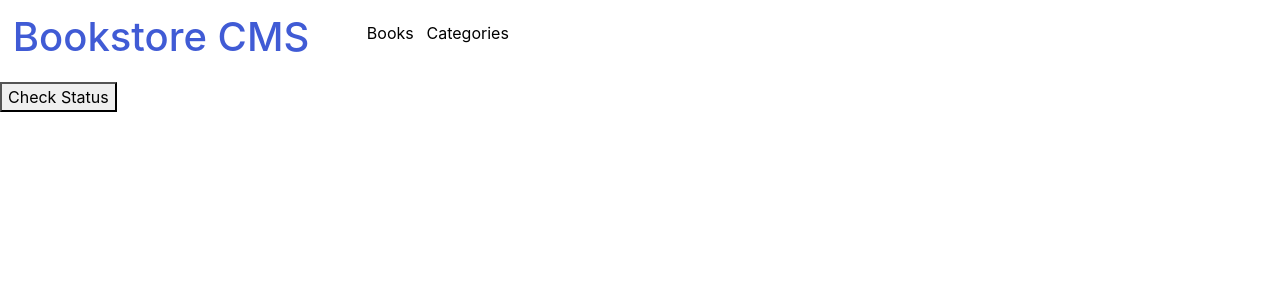
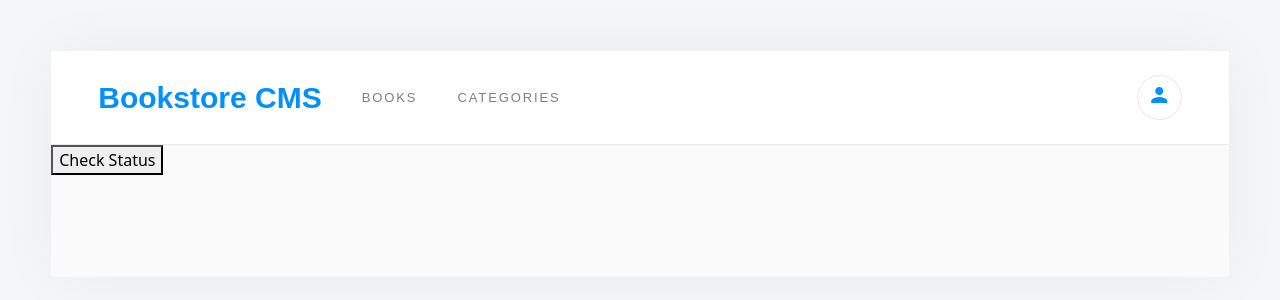
Before and after one commit to Kashif-Saleem-Ghuman/bookstore, a React (Create React App) app: page /categories in a window 1280 px wide. Shown: the top 300 px of the page. Built offline with nearby package versions, Linux system fonts and the light colour scheme.

Commit message:
style nav bar

```diff
--- a/package.json
+++ b/package.json
@@ -10,6 +10,7 @@
     "axios": "^1.2.4",
     "prop-types": "^15.8.1",
     "react": "^18.2.0",
+    "react-circular-progressbar": "^2.1.0",
     "react-dom": "^18.2.0",
     "react-redux": "^8.0.5",
     "react-router-dom": "^6.7.0",
--- a/public/index.html
+++ b/public/index.html
@@ -24,6 +24,7 @@
       work correctly both with client-side routing and a non-root public URL.
       Learn how to configure a non-root public URL by running `npm run build`.
     -->
+    <link href="https://fonts.googleapis.com/icon?family=Material+Icons" rel="stylesheet">
     <link href="https://cdn.jsdelivr.net/npm/bootstrap@5.0.2/dist/css/bootstrap.min.css" rel="stylesheet" integrity="sha384-EVSTQN3/azprG1Anm3QDgpJLIm9Nao0Yz1ztcQTwFspd3yD65VohhpuuCOmLASjC" crossorigin="anonymous">
     <title>React App</title>
   </head>
--- a/src/App.css
+++ b/src/App.css
@@ -1,15 +1,36 @@
 .Nav-bar {
+  padding: 24px 4%;
+  background-color: #fff;
+  border-bottom: 1px solid #e8e8e8;
   display: flex;
-  justify-content: flex-start;
   align-items: center;
-  gap: 2vw;
-  padding: 1vw;
+  gap: 40px;
+}
+
+.book {
+  background-color: #fff;
+  border-radius: 4px;
+  border: 1px solid #e8e8e8;
+  padding: 2rem;
+}
+
+.add-gap {
+  display: flex;
+  flex-direction: column;
+  gap: 0.98rem;
 }
 
 .ul {
   display: flex;
-  gap: 1vw;
-  list-style: none;
+  flex-grow: 1;
+  list-style-type: none;
+  grid-gap: 40px;
+  gap: 40px;
+  opacity: 0.5;
+  font-family: "Montserrat", sans-serif;
+  font-size: 0.813rem;
+  color: #121212;
+  letter-spacing: 1.9px;
 }
 
 .li-app {
@@ -18,7 +39,11 @@
 }
 
 h1 {
-  color: rgb(64, 91, 213);
+  font-family: "Montserrat", sans-serif;
+  font-size: 1.875rem;
+  font-weight: 700;
+  color: #0290ff;
+  margin: 0;
 }
 
 .ul-books {
@@ -33,3 +58,105 @@ h1 {
   display: flex;
   justify-content: space-between;
 }
+
+.button {
+  position: absolute;
+  right: 2vw;
+}
+
+.container-new {
+  max-width: 95%;
+  background-color: #fff;
+  border-radius: 4px;
+  border: 1px solid #e8e8e8;
+  padding: 2rem;
+  margin: 0;
+}
+
+.icon-button {
+  cursor: pointer;
+  width: 2.813rem;
+  height: 2.813rem;
+  border-radius: 50%;
+  border: 1px solid #e8e8e8;
+  background-color: #fff;
+}
+
+.primary-color {
+  color: #0290ff;
+}
+
+.material-icons {
+  font-family: 'Material Icons';
+  font-weight: normal;
+  font-style: normal;
+  font-size: 24px;
+  line-height: 1;
+  letter-spacing: normal;
+  text-transform: none;
+  display: inline-block;
+  white-space: nowrap;
+  word-wrap: normal;
+  direction: ltr;
+  -webkit-font-feature-settings: 'liga';
+  -webkit-font-smoothing: antialiased;
+}
+
+.book-category {
+  font-family: "Montserrat",sans-serif;
+  font-size: 0.875rem;
+  opacity: 0.5;
+}
+
+.book-title {
+  font-family: "Roboto Slab", serif;
+  margin-top: 0.188rem;
+  font-size: 1.375rem;
+  letter-spacing: -0.2px;
+  font-weight: 700;
+  color: #121212;
+}
+
+.book-author {
+  font-size: 0.875rem;
+  font-weight: 300;
+  color: #4386bf;
+  font-family: "Roboto Slab", serif;
+}
+
+.button-outline {
+  font-family: "Roboto Slab",serif;
+  background-color: transparent;
+  border: none;
+  color: #4386bf;
+  font-size: .875rem;
+  font-weight: 300;
+  align-items: center;
+  cursor: pointer;
+}
+
+.vertical-divider {
+  width: 0.125rem;
+  height: 1.5rem;
+  background-color: #e8e8e8;
+  margin: 0 1rem;
+}
+
+.action-buttons {
+  display: flex;
+  align-items: center;
+  margin-top: 1.313rem;
+}
+
+.card-wrapper {
+  display: flex;
+  justify-content: space-between;
+}
+
+.current-chapter-container {
+  display: flex;
+  flex-direction: column;
+  grid-gap: 20px;
+  gap: 20px;
+  width: 14rem;
+}
--- a/src/App.js
+++ b/src/App.js
@@ -10,15 +10,16 @@ function App() {
         <h1>
           Bookstore CMS
         </h1>
-        <ul className="ul">
+        <ul className="ul p-0 m-0 active-link">
           <li>
-            <Link className="li-app" to="/"> Books</Link>
+            <Link className="li-app" to="/"> BOOKS</Link>
           </li>
           <li>
-            <Link className="li-app" to="/categories">Categories</Link>
+            <Link className="li-app" to="/categories">CATEGORIES</Link>
           </li>
 
         </ul>
+        <button className="icon-button" type="button"><span className="material-icons primary-color">person</span></button>
       </nav>
       <Routes>
         <Route path="/" element={<Books />} />
--- a/src/Components/AddBook.js
+++ b/src/Components/AddBook.js
@@ -7,8 +7,8 @@ import { addBooks } from '../redux/books/AddBook';
 export default function AddBook() {
   const [title, settitle] = useState('');
   const [author, setauthor] = useState('');
+  const [category, setcategory] = useState('Fiction');
   const dispatch = useDispatch();
-  const category = 'fiction';
   // dispatch fetchbooks on click of add button
   const handleSubmit = (e) => {
     e.preventDefault();
@@ -21,6 +21,7 @@ export default function AddBook() {
       }));
       settitle('');
       setauthor('');
+      setcategory('');
     } else {
       // eslint-disable-next-line no-alert
       alert('Please enter book title and author name!');
@@ -29,15 +30,15 @@ export default function AddBook() {
 
   return (
     <div>
-      <h2 className="fs-2 text">Add New Book</h2>
-      <form className="row g-3">
-        <div className="col-7">
-          <input type="text" className="form-control" value={title} onChange={(e) => settitle(e.target.value.slice(0, 1).toUpperCase() + e.target.value.slice(1, e.target.value.length).toLocaleLowerCase())} id="inputPassword2" placeholder="Book Title" required />
-        </div>
-        <div className="col-3">
-          <input type="text" className="form-control" value={author} onChange={(e) => setauthor(e.target.value.slice(0, 1).toUpperCase() + e.target.value.slice(1, e.target.value.length).toLocaleLowerCase())} id="inputPassword2" placeholder="Book Author" required />
+      <h2 className="fs-2 text margin-h2">Add New Book</h2>
+      <form className="row g-4">
+        <div className="col-8">
+          <input type="text" className="form-control" value={title} onChange={(e) => settitle(e.target.value)} id="inputPassword2" placeholder="Book Title" required />
         </div>
         <div className="col-2">
+          <input type="text" className="form-control" value={author} onChange={(e) => setauthor(e.target.value)} id="inputPassword2" placeholder="Book Author" required />
+        </div>
+        <div className="col-2 button">
           <button type="submit" className="btn btn-primary mb-3" onClick={handleSubmit}>Add Book</button>
         </div>
       </form>
--- a/src/Components/Books.js
+++ b/src/Components/Books.js
@@ -1,5 +1,6 @@
 import { useSelector, useDispatch } from 'react-redux';
 import { useEffect } from 'react';
+// import { CircularProgressbar } from 'react-circular-progressbar';
 import AddBook from './AddBook';
 import { fetchBooks } from '../redux/books/fetchapi';
 import { removeBooks } from '../redux/books/DeleteBokk';
@@ -40,28 +41,55 @@ export default function Books() {
   return (
     <>
       <div className="container">
-        <div className="my-4 border border-3 p-0">
+        <div className="my-4 p-0 add-gap">
           {
           bookArr.map((e) => (
-            <div key={data.id} className="d-flex justify-content-between ms-0 p-3">
-              <span>
-                Title:
+            <div key={data.id} className="d-flex flex-column justify-content-between ms-0 p-3 book">
+              <h4 className="book-category">
+                {' '}
+                {e.category}
+              </h4>
+              <h2 className="book-title">
                 {' '}
                 {e.title}
-              </span>
-              <span>
-                Author:
+              </h2>
+              <h6 className="book-author">
                 {' '}
                 {e.author}
-              </span>
+              </h6>
+              <div className="action-buttons">
                 <button
-                className="btn btn-primary mb-3"
+                  className="button-outline"
+                  type="submit"
+                >
+                  Comments
+
+                </button>
+                <div className="vertical-divider" />
+                <button
+                  className="button-outline"
                   type="submit"
                   onClick={() => { handleDelete(e.id); }}
                 >
                   Remove
 
                 </button>
+                <div className="vertical-divider" />
+                <button
+                  className="button-outline"
+                  type="submit"
+                >
+                  Edit
+
+                </button>
+                <div className="vertical-divider" />
+              </div>
+              <div className="progress-counter">
+                <div />
+                <div />
+                <div />
+              </div>
+
             </div>
           ))
           }
--- a/src/index.css
+++ b/src/index.css
@@ -1,19 +1,6 @@
 body {
-  margin: 0;
-  font-family:
-    -apple-system,
-    BlinkMacSystemFont,
-    'Segoe UI',
-    'Roboto',
-    'Oxygen',
-    'Ubuntu',
-    'Cantarell',
-    'Fira Sans',
-    'Droid Sans',
-    'Helvetica Neue',
-    sans-serif;
-  -webkit-font-smoothing: antialiased;
-  -moz-osx-font-smoothing: grayscale;
+  padding: 4%;
+  background-color: #f5f6fa;
 }
 
 code {
@@ -25,3 +12,11 @@ code {
     'Courier New',
     monospace;
 }
+
+#root {
+  margin: 0;
+  padding: 0 0 8%;
+  border-radius: 4px;
+  box-shadow: 0 0 60px 0 rgb(0 0 0 / 5%);
+  background-color: #fafafa;
+}
```
Also changed, not shown: .eslintrc.json, 2 other files (tests, documents, lock files or other folders). Lines whose indentation alone changed are shown as unchanged.
